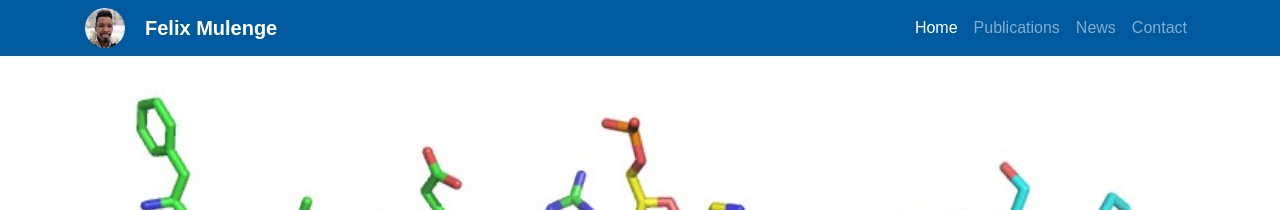
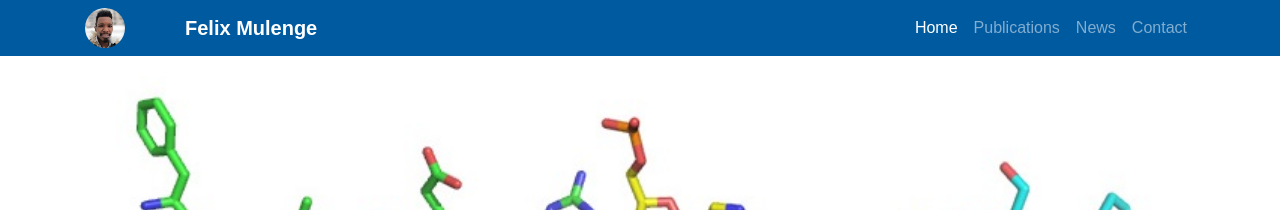
Before and after one commit to fmulenge/fmulenge.github.io, a Jekyll site: the page built from index.md, in a window 1280 px wide. Shown: the top 210 px of the page. Built offline with Jekyll 4.4.1, drawn with Linux system fonts in a browser that asks for light colours.

Commit message:
Update custom.css

```diff
--- a/static/css/custom.css
+++ b/static/css/custom.css
@@ -99,7 +99,7 @@ blockquote {
     position: absolute;
     width: 100%;
     text-align: left;
-    margin-left: 60px;
+    margin-left: 100px;
 }
 
 .navbar-brand img {
```
